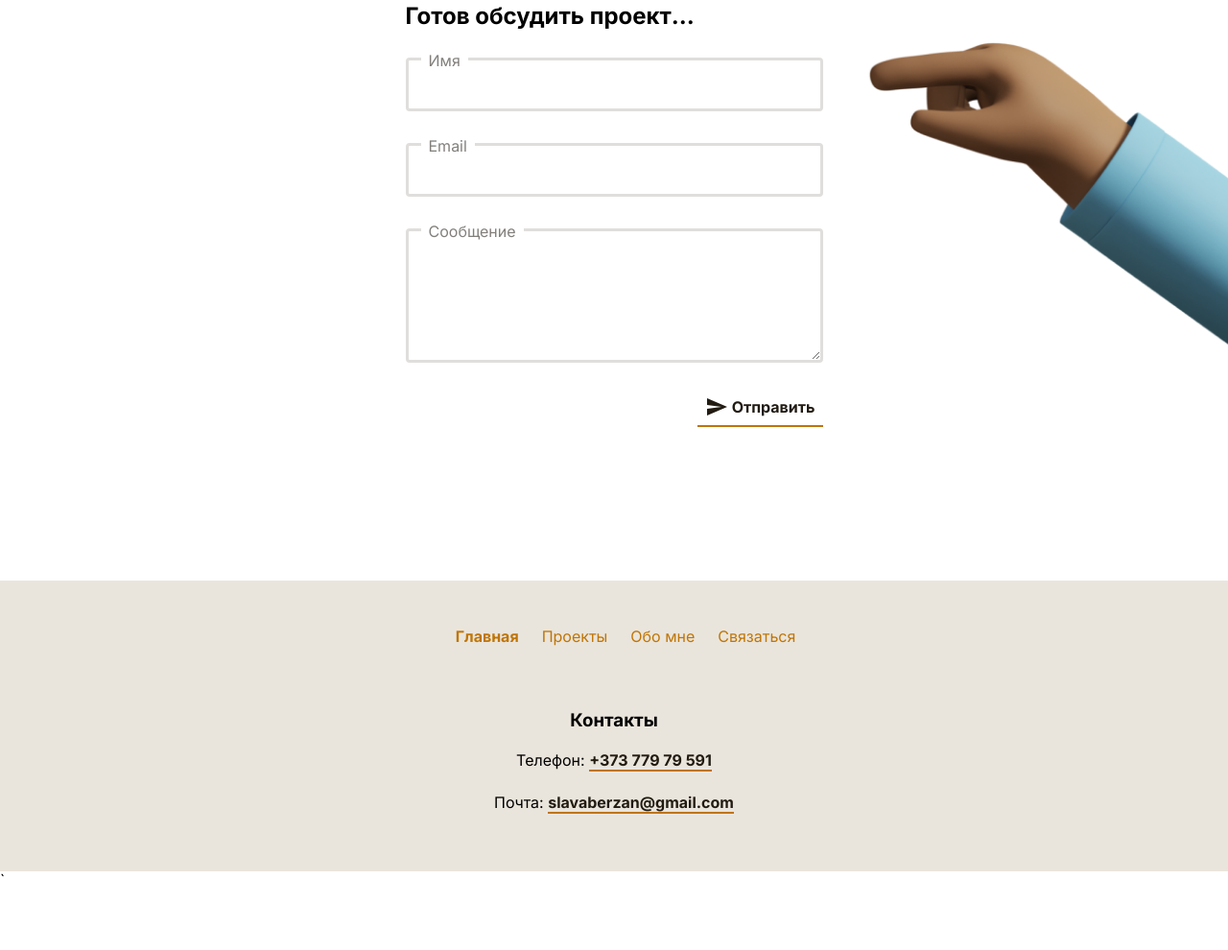
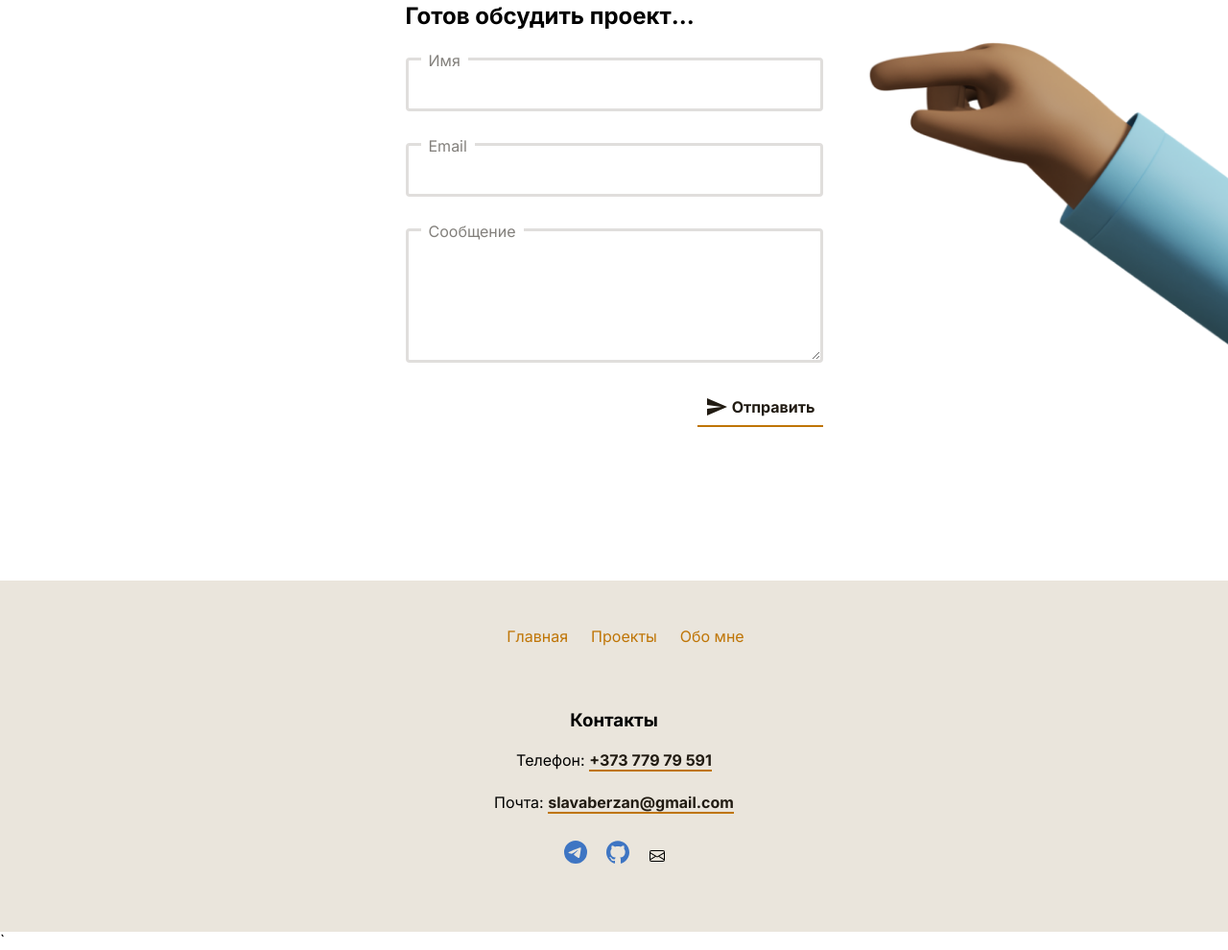
Before and after one commit to Elisei-Trifan/my-portfolio, a plain HTML site: page index.html in a window 1280 px wide. Shown: the part 2058-3048 px from the top of the page at 96% size. Before the commit the page ends 2985 px from the top, so only its background shows below. Drawn offline with Linux system fonts and the light colour scheme.

Commit message:
add icons

```diff
--- a/css/style.css
+++ b/css/style.css
@@ -340,6 +340,13 @@ body {
   padding-bottom: 40px;
 }
 
+.footer-nav-list {
+  display: flex;
+  align-items: center;
+  list-style: none;
+  padding: 0;
+}
+
 .footer-contain {
   padding: 30px;
   display: flex;
@@ -445,7 +452,9 @@ body {
   }
   .header-text {
     text-align: center;
+    margin: 0;
   }
+
   .header-links {
     flex-direction: column;
   }
@@ -467,7 +476,11 @@ body {
   .nav-list {
     flex-direction: column;
   }
+
   .nav-link {
     margin: 0;
   }
+  .nav-item {
+    padding-right: 20px;
+  }
 }
--- a/index.html
+++ b/index.html
@@ -286,18 +286,15 @@
     <section class="footer">
       <div class="container footer-contain">
         <nav class="navigation">
-          <ul class="nav-list">
+          <ul class="footer-nav-list">
             <li class="nav-item">
-              <a href="#header" class="nav-link active">Главная</a>
+              <a href="#header" class="nav-link">Главная</a>
             </li>
             <li class="nav-item">
               <a href="#portfolio" class="nav-link">Проекты</a>
             </li>
             <li class="nav-item">
               <a href="#developer" class="nav-link">Обо мне</a>
-            </li>
-            <li class="nav-item">
-              <a href="#feedback" class="nav-link">Связаться</a>
             </li>
           </ul>
         </nav>
@@ -314,6 +311,26 @@
             slavaberzan@gmail.com</a
           >
         </div>
+        <div class="footer-item">
+          <a href="https://t.me/EliTrif" target="_blank" class="social-link"
+            ><img
+              src="./img/Icons/telegram.svg"
+              alt="twitter"
+              class="social-logo"
+          /></a>
+          <a
+            href="https://github.com/Elisei-Trifan"
+            target="_blank"
+            class="social-link"
+            ><img src="./img/Icons/github.svg" alt="github" class="social-logo"
+          /></a>
+          <a href="https://mail.google.com" target="_blank" class="social-link"
+            ><img
+              src="./img/Icons/envelope.svg"
+              alt="gmail"
+              class="social-logo"
+          /></a>
+        </div>
       </div>
     </section>
     <!-- /.footer container -->
--- a/js/main.js
+++ b/js/main.js
@@ -28,7 +28,9 @@ forms.forEach((form) => {
     ajaxSend(formData) // передаем данные из формы в обработчик
       .then((response) => {
         // если все успешно, то..
-        this.innerHTML = 'Спасибо,<br> заявку получили' /* окно благодарности */
+        this.innerHTML =
+          'Спасибо,<br> Ваше сообщение отправлено в телеграм. В ближайшее время отвечу на почту, указанную Вами в форме ранее.' /* окно благодарности */
+
         form.reset() /*  очищаем поля формы */
       })
       .catch((err) => console.error(err)) /* если ошибка, выводим в консоль */
```
Also changed, not shown: img/Icons/envelope.svg (added), 1 other file.
